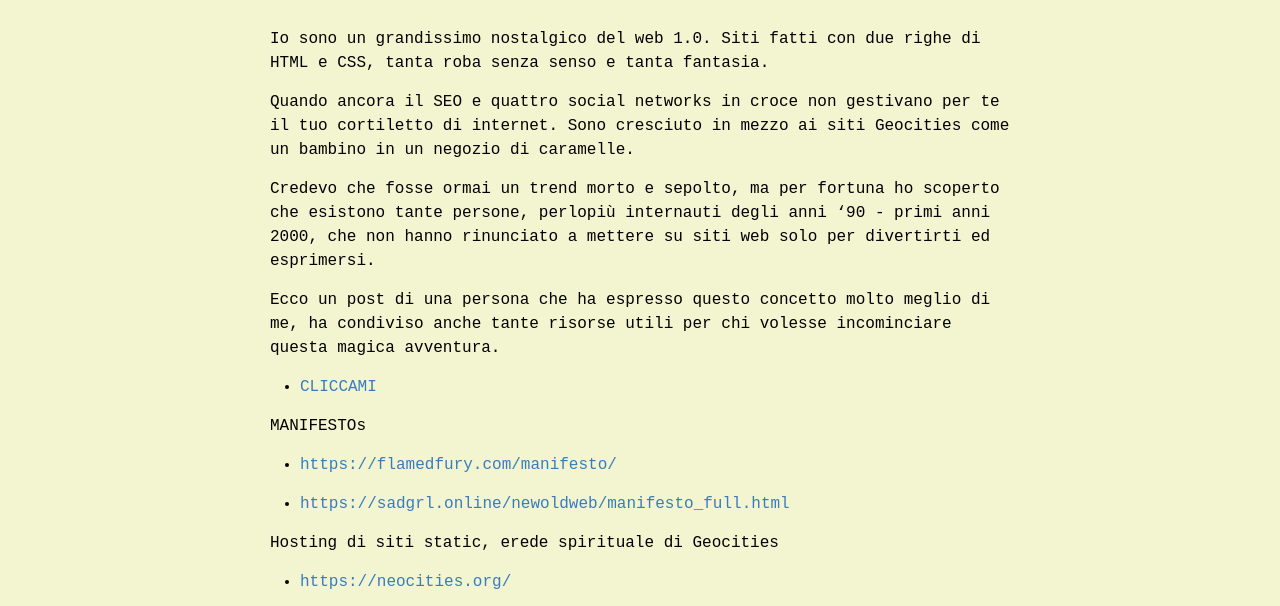
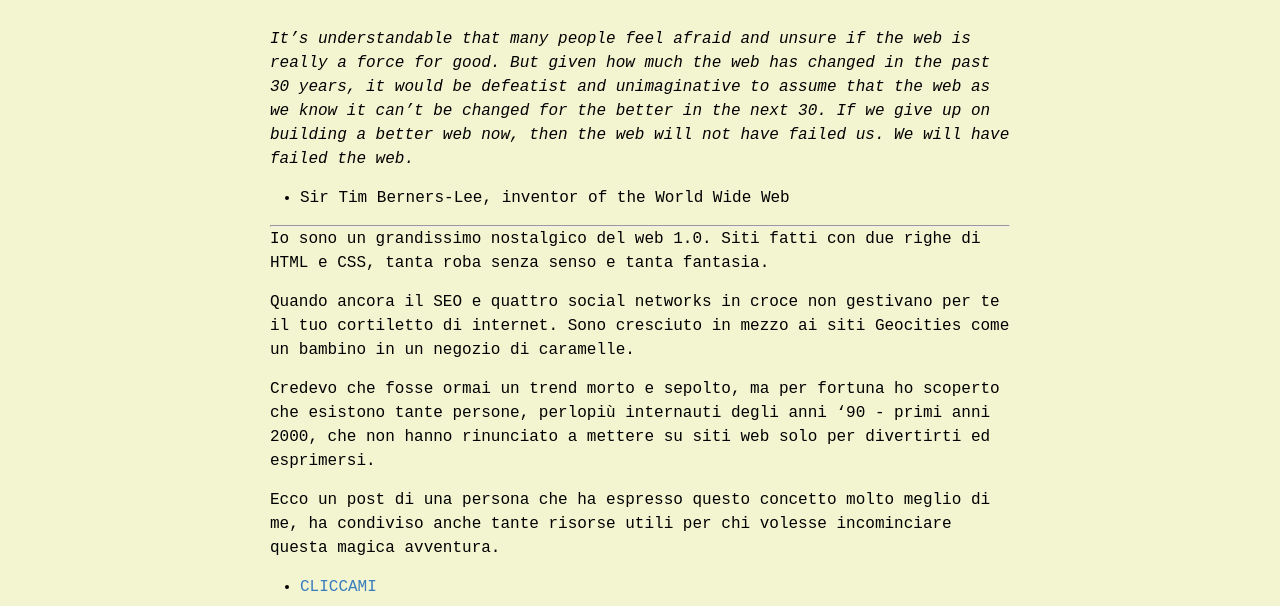
Before and after one commit to lucaluke88/lucaluke88.github.com, a plain HTML site: page yesterweb/2022/01/15/viva-il-web-di-ieri.html in a window 1280 px wide. Shown: the part 173-779 px from the top of the page. Drawn offline with Linux system fonts and the light colour scheme.

Commit message:
chore: commit save point

```diff
--- a/yesterweb/2022/01/15/viva-il-web-di-ieri.html
+++ b/yesterweb/2022/01/15/viva-il-web-di-ieri.html
@@ -7,8 +7,8 @@
 <meta name="generator" content="Jekyll v4.2.0" />
 <meta property="og:title" content="Viva il WEB di ieri" />
 <meta property="og:locale" content="en_US" />
-<meta name="description" content="Io sono un grandissimo nostalgico del web 1.0. Siti fatti con due righe di HTML e CSS, tanta roba senza senso e tanta fantasia." />
-<meta property="og:description" content="Io sono un grandissimo nostalgico del web 1.0. Siti fatti con due righe di HTML e CSS, tanta roba senza senso e tanta fantasia." />
+<meta name="description" content="It’s understandable that many people feel afraid and unsure if the web is really a force for good. But given how much the web has changed in the past 30 years, it would be defeatist and unimaginative to assume that the web as we know it can’t be changed for the better in the next 30. If we give up on building a better web now, then the web will not have failed us. We will have failed the web. Sir Tim Berners-Lee, inventor of the World Wide Web" />
+<meta property="og:description" content="It’s understandable that many people feel afraid and unsure if the web is really a force for good. But given how much the web has changed in the past 30 years, it would be defeatist and unimaginative to assume that the web as we know it can’t be changed for the better in the next 30. If we give up on building a better web now, then the web will not have failed us. We will have failed the web. Sir Tim Berners-Lee, inventor of the World Wide Web" />
 <link rel="canonical" href="/yesterweb/2022/01/15/viva-il-web-di-ieri.html" />
 <meta property="og:url" content="/yesterweb/2022/01/15/viva-il-web-di-ieri.html" />
 <meta property="og:site_name" content="lcst Homepage" />
@@ -17,7 +17,7 @@
 <meta name="twitter:card" content="summary" />
 <meta property="twitter:title" content="Viva il WEB di ieri" />
 <script type="application/ld+json">
-{"url":"/yesterweb/2022/01/15/viva-il-web-di-ieri.html","headline":"Viva il WEB di ieri","dateModified":"2022-01-15T19:02:00+01:00","datePublished":"2022-01-15T19:02:00+01:00","mainEntityOfPage":{"@type":"WebPage","@id":"/yesterweb/2022/01/15/viva-il-web-di-ieri.html"},"description":"Io sono un grandissimo nostalgico del web 1.0. Siti fatti con due righe di HTML e CSS, tanta roba senza senso e tanta fantasia.","@type":"BlogPosting","@context":"https://schema.org"}</script>
+{"url":"/yesterweb/2022/01/15/viva-il-web-di-ieri.html","headline":"Viva il WEB di ieri","dateModified":"2022-01-15T19:02:00+01:00","datePublished":"2022-01-15T19:02:00+01:00","mainEntityOfPage":{"@type":"WebPage","@id":"/yesterweb/2022/01/15/viva-il-web-di-ieri.html"},"description":"It’s understandable that many people feel afraid and unsure if the web is really a force for good. But given how much the web has changed in the past 30 years, it would be defeatist and unimaginative to assume that the web as we know it can’t be changed for the better in the next 30. If we give up on building a better web now, then the web will not have failed us. We will have failed the web. Sir Tim Berners-Lee, inventor of the World Wide Web","@type":"BlogPosting","@context":"https://schema.org"}</script>
 <!-- End Jekyll SEO tag -->
 <link rel="stylesheet" href="/assets/main.css"><link type="application/atom+xml" rel="alternate" href="/feed.xml" title="lcst Homepage" /></head>
 <body><header class="site-header" role="banner">
@@ -47,7 +47,14 @@
   </header>
 
   <div class="post-content e-content" itemprop="articleBody">
-    <p>Io sono un grandissimo nostalgico del web 1.0. Siti fatti con due righe di HTML e CSS, tanta roba senza senso e tanta fantasia.</p>
+    <p><em>It’s understandable that many people feel afraid and unsure if the web is really a force for good. But given how much the web has changed in the past 30 years, it would be defeatist and unimaginative to assume that the web as we know it can’t be changed for the better in the next 30. If we give up on building a better web now, then the web will not have failed us. We will have failed the web.</em></p>
+<ul>
+  <li>Sir Tim Berners-Lee, inventor of the World Wide Web</li>
+</ul>
+
+<hr />
+
+<p>Io sono un grandissimo nostalgico del web 1.0. Siti fatti con due righe di HTML e CSS, tanta roba senza senso e tanta fantasia.</p>
 
 <p>Quando ancora il SEO e quattro social networks in croce non gestivano per te il tuo cortiletto di internet.
 Sono cresciuto in mezzo ai siti Geocities come un bambino in un negozio di caramelle.</p>
```
Also changed, not shown: blog.html (+4 -1 lines), feed.xml (+10 -3 lines).
